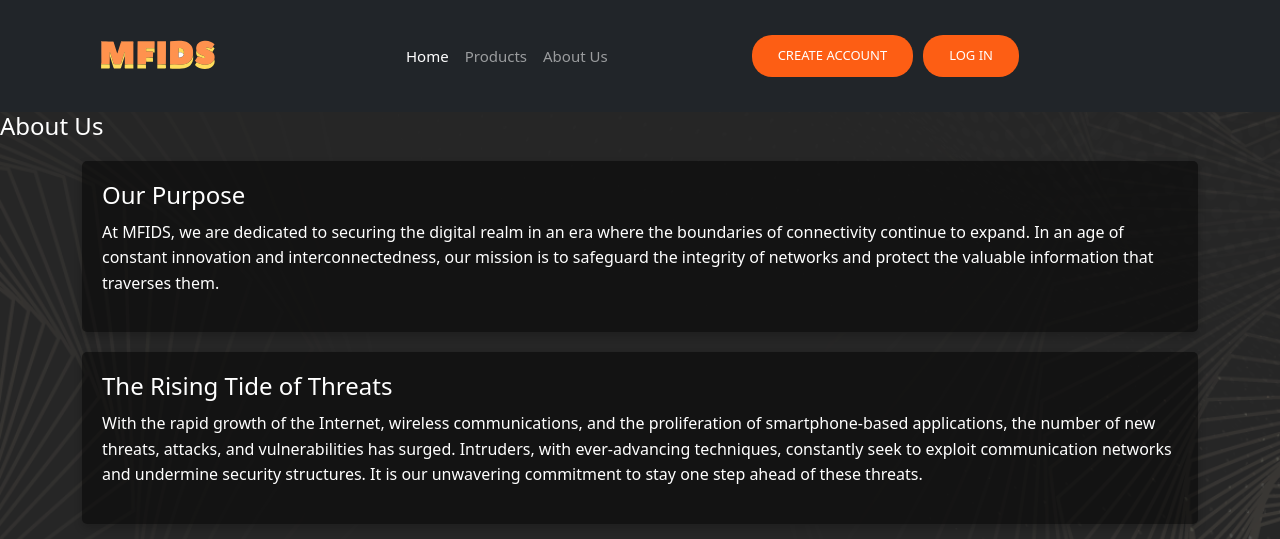
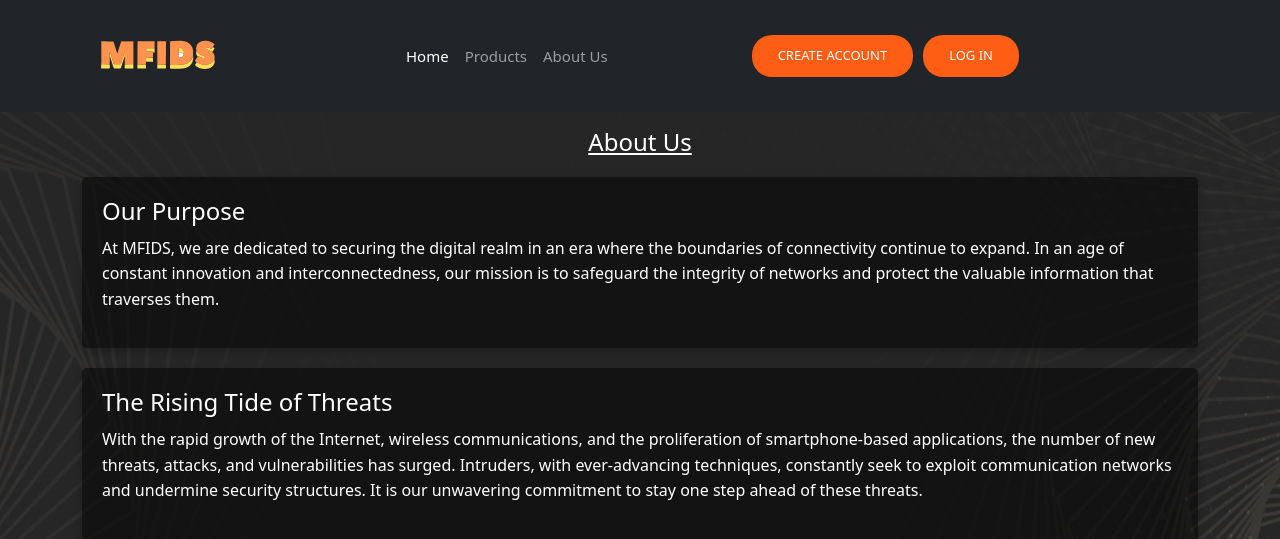
Before and after one commit to H3r-b/MFIDS, a Django app: template authsysproject/users/templates/users/aboutus.html in a window 1280 px wide. Shown: the top 539 px of the page. Run offline with Django 3.2, Linux system fonts and the light colour scheme; the template is opened without the code that fills it, so the values that code supplies are empty; some libraries are stand-ins or nearby versions.

Commit message:
Update aboutus.html
updated about.html

```diff
--- a/authsysproject/users/templates/users/aboutus.html
+++ b/authsysproject/users/templates/users/aboutus.html
@@ -2,8 +2,11 @@
 {% load crispy_forms_tags %}
 
 {% block content %}
+<p></p>
 <div class="about-section">
-    <h1 class="section-title">About Us</h1>
+    <div class="center-text">
+        <h1 class="section-title underline-title">About Us</h1>
+    </div>
 </div>
 
 <div class="container">
@@ -59,6 +62,19 @@
         color: white;
     }
 
+    .center-text {
+        text-align: center;
+    }
+
+    .underline-title {
+        text-decoration: underline; /* Add an underline to the title */
+    }
+    .underlined-text {
+        font-size: 36px; /* Set font size to make it big */
+        font-weight: bold; /* Set font weight to make it bold */
+        border-bottom: 2px solid white; /* Add a white border line at the bottom */
+    }
+
     .section-title {
         font-size: 24px;
         color: white; /* Set the section title to white */
```
